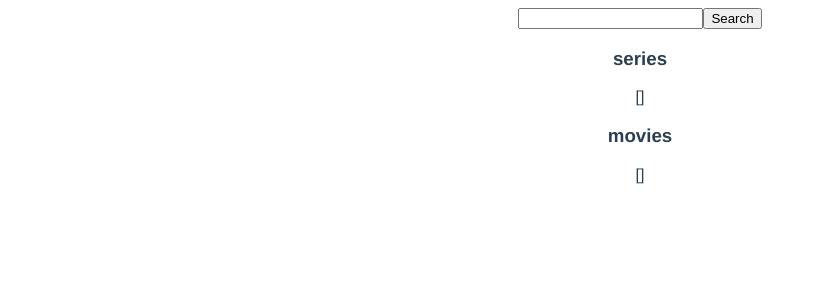
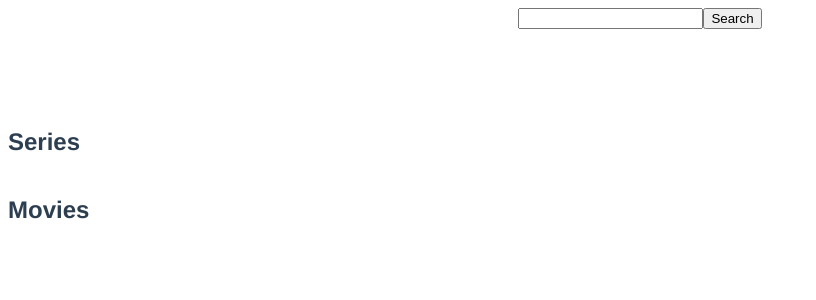
Before and after one commit to AlessandroBonifazi/vue-boolflix, a Vue app: page / in a window 1280 px wide. Shown: the top 300 px of the page, without its empty margins (0-816 px from the left). Built offline with nearby package versions, Linux system fonts and the light colour scheme.

Commit message:
adding results in MainComponent

```diff
--- a/src/App.vue
+++ b/src/App.vue
@@ -52,7 +52,7 @@ export default {
       axios
         .get(this.apiURL + "movie", { params })
         .then(({ data }) => {
-          console.log(data);
+          console.log("soccia", data);
           this.movies = data.results;
           this.searching = false;
           console.log("movies", this.movies);
--- a/src/components/Header.vue
+++ b/src/components/Header.vue
@@ -1,10 +1,10 @@
 <template>
-  <main>
+  <header>
     <div>
       <input type="text" v-model="inputText" />
       <button @click="$emit('search', inputText)">Search</button>
     </div>
-  </main>
+  </header>
 </template>
 
 <script>
@@ -19,7 +19,7 @@ export default {
 </script>
 
 <style scoped lang="scss">
-main {
-  height: calc(100% - 100px);
+header {
+  height: 100px;
 }
 </style>
--- a/src/components/Main.vue
+++ b/src/components/Main.vue
@@ -1,10 +1,25 @@
 <template>
-  <header>
-    <h3>series</h3>
-    <span>{{ seriesList }}</span>
-    <h3>movies</h3>
-    <span>{{ moviesList }}</span>
-  </header>
+  <main>
+    <div class="container">
+      <h2>Series</h2>
+      <div v-for="(series, index) in seriesList" :key="index" class="card">
+        <h4>{{ series.name }}</h4>
+        <p>{{ series.original_name }}</p>
+        <p>{{ series.original_language }}</p>
+        <p>{{ series.vote_average }}</p>
+      </div>
+    </div>
+
+    <div class="container">
+      <h2>Movies</h2>
+      <div v-for="(movies, index) in moviesList" :key="index" class="card">
+        <h4>{{ movies.title }}</h4>
+        <p>{{ movies.original_title }}</p>
+        <p>{{ movies.original_language }}</p>
+        <p>{{ movies.vote_average }}</p>
+      </div>
+    </div>
+  </main>
 </template>
 
 <script>
@@ -18,7 +33,16 @@ export default {
 </script>
 
 <style scoped lang="scss">
-header {
-  height: 100px;
+main {
+  height: calc(100% - 100px);
+  .container {
+    display: flex;
+    flex-wrap: wrap;
+    .card {
+      margin: 20px;
+      padding: 10px;
+      border: 2px solid black;
+    }
+  }
 }
 </style>
```
